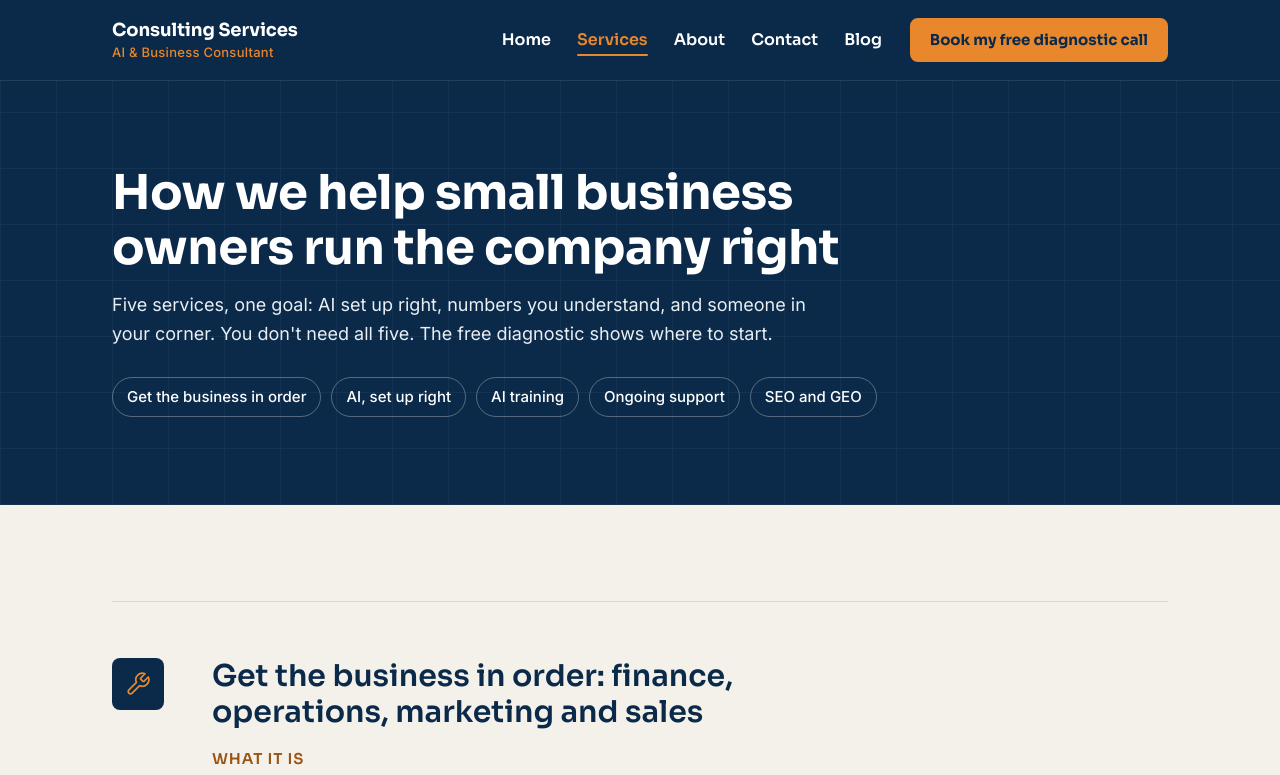
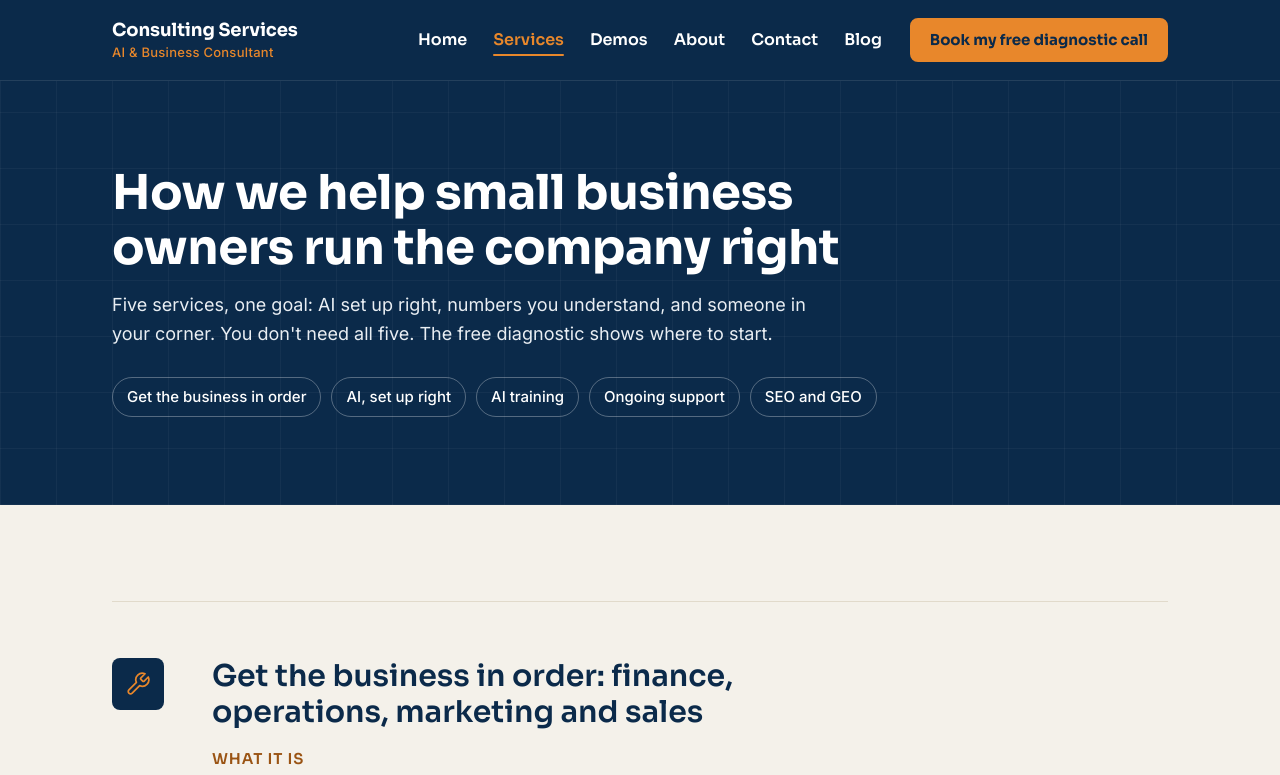
Before and after one commit to Adelinogh/adelinogh.github.io, a plain HTML site: page services/index.html in a window 1280 px wide. Shown: the top 775 px of the page. Drawn offline with Linux system fonts and the light colour scheme.

Commit message:
Services: Demos in menu

```diff
--- a/services/index.html
+++ b/services/index.html
@@ -66,7 +66,7 @@
     <nav class="site-nav" id="site-nav" aria-label="Main">
       <ul class="nav-list">
         <li><a href="/">Home</a></li>
-        <li><a href="/services/" aria-current="page">Services</a></li>
+        <li><a href="/services/" aria-current="page">Services</a></li><li><a href="/demo/">Demos</a></li>
         <li><a href="/about/">About</a></li>
         <li><a href="/contact/">Contact</a></li>
         <li><a href="/blog/">Blog</a></li>
@@ -257,7 +257,7 @@
     <p class="f-name">Consulting Services, Boston, MA</p>
     <p class="f-line">Small business advisory and AI setup for owners across New England. We work with clients remotely.</p>
     <p class="scope">We provide business advisory and AI setup. We are not a CPA firm and do not provide accounting, tax, legal or investment advice. We're glad to work alongside your accountant.</p>
-    <nav aria-label="Footer"><p class="links"><a href="/">Home</a> <span aria-hidden="true">·</span> <a href="/services/" aria-current="page">Services</a> <span aria-hidden="true">·</span> <a href="/about/">About</a> <span aria-hidden="true">·</span> <a href="/contact/">Contact</a> <span aria-hidden="true">·</span> <a href="/blog/">Blog</a> <span aria-hidden="true">·</span> <a href="/privacy/">Privacy</a></p></nav>
+    <nav aria-label="Footer"><p class="links"><a href="/">Home</a> <span aria-hidden="true">·</span> <a href="/services/" aria-current="page">Services</a> <span aria-hidden="true">·</span> <a href="/demo/">Demos</a> <span aria-hidden="true">·</span> <a href="/about/">About</a> <span aria-hidden="true">·</span> <a href="/contact/">Contact</a> <span aria-hidden="true">·</span> <a href="/blog/">Blog</a> <span aria-hidden="true">·</span> <a href="/privacy/">Privacy</a></p></nav>
     <p class="links contact-links"><a href="mailto:adelino@askadelino.com">adelino@askadelino.com</a> <span aria-hidden="true">·</span> <a href="https://www.linkedin.com/in/adelino-ferreira-972801154" rel="me noopener" target="_blank">Adelino on LinkedIn</a></p>
     <p class="copy">© 2026 Prosperite Investments and Consulting LLC</p>
   </div>
```
